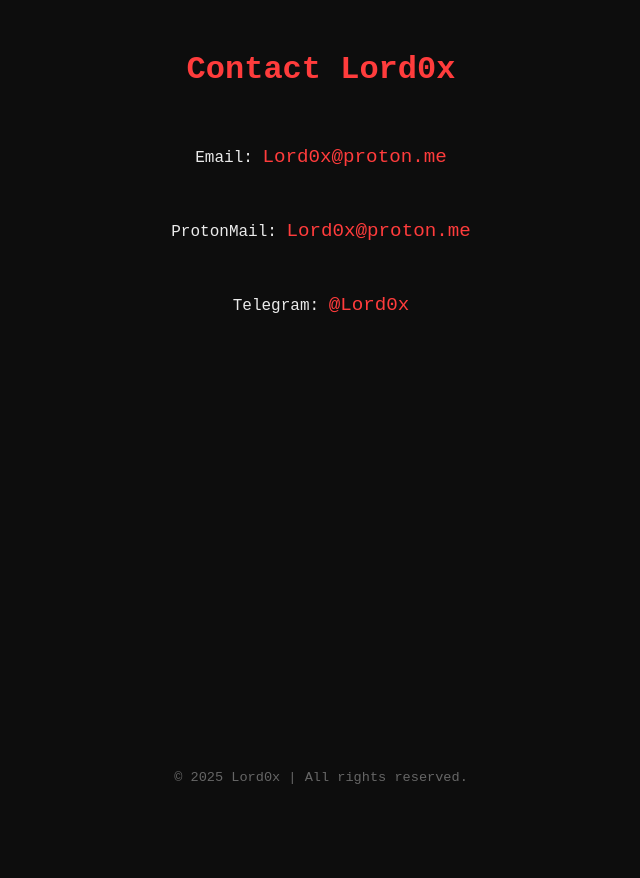
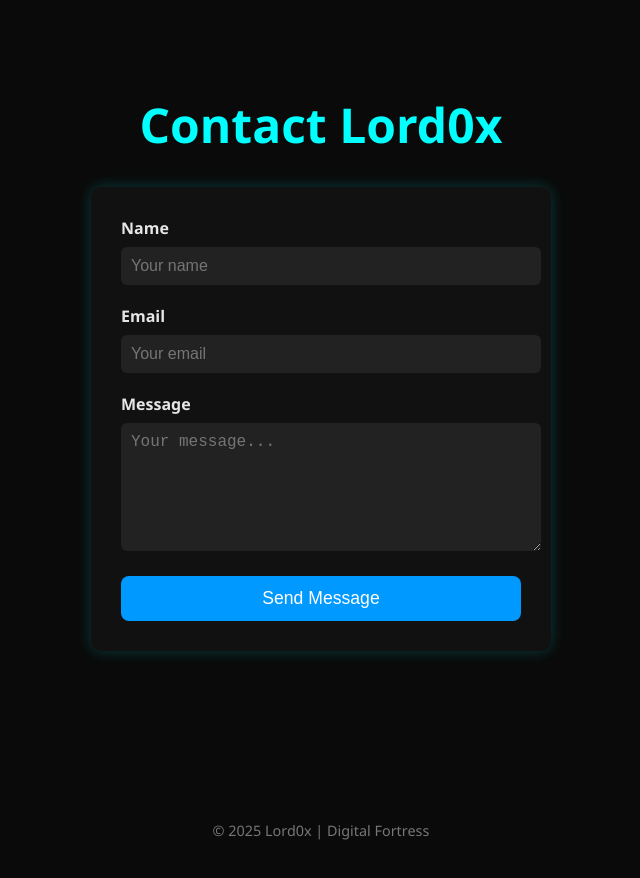
Before and after one commit to XVoidSec/XVoidSec.github.io, a plain HTML site: page contact.html in a window 1280 px wide. Shown: the whole page, without its empty margins (319-959 px from the left). Drawn offline with Linux system fonts and the light colour scheme.

Commit message:
Update contact.html

```diff
--- a/contact.html
+++ b/contact.html
@@ -3,53 +3,109 @@
 <head>
   <meta charset="UTF-8" />
   <meta name="viewport" content="width=device-width, initial-scale=1" />
-  <title>Contact - Lord0x</title>
-  <link rel="icon" type="image/png" href="favicon.png" />
+  <title>Contact Lord0x</title>
+  <link rel="icon" href="favicon.png" type="image/png" />
   <style>
+    :root {
+      --primary-color: #0ff;
+      --bg-color: #0a0a0a;
+      --accent-color: #09f;
+      --text-color: #e6e6e6;
+      --glass: rgba(255,255,255,0.05);
+    }
+
     body {
-      margin: 0; padding: 30px;
-      background-color: #0d0d0d;
-      color: #eaeaea;
-      font-family: 'Courier New', monospace;
-      min-height: 100vh;
+      margin: 0;
+      font-family: 'Segoe UI', Tahoma, Geneva, Verdana, sans-serif;
+      background-color: var(--bg-color);
+      color: var(--text-color);
+      padding: 60px 20px;
       display: flex;
       flex-direction: column;
       align-items: center;
+      min-height: 100vh;
+    }
+
+    h1 {
+      color: var(--primary-color);
+      font-size: 3rem;
+      margin-bottom: 30px;
+    }
+
+    form {
+      background-color: #111;
+      padding: 30px;
+      border-radius: 10px;
+      box-shadow: 0 0 15px rgba(0, 255, 255, 0.2);
+      max-width: 400px;
+      width: 100%;
+    }
+
+    label {
+      display: block;
+      margin-bottom: 8px;
+      font-weight: bold;
+    }
+
+    input, textarea {
+      width: 100%;
+      padding: 10px;
+      margin-bottom: 20px;
+      border: none;
+      border-radius: 6px;
+      background-color: #222;
+      color: var(--text-color);
+      resize: vertical;
+      font-size: 1rem;
+    }
+
+    input:focus, textarea:focus {
+      outline: 2px solid var(--accent-color);
+    }
+
+    button {
+      background-color: var(--accent-color);
+      color: #fff;
+      border: none;
+      padding: 12px 30px;
+      font-size: 1.1rem;
+      border-radius: 8px;
+      cursor: pointer;
+      transition: background-color 0.3s ease;
+      width: 100%;
+    }
+
+    button:hover {
+      background-color: #0077cc;
+    }
+
+    .footer {
+      margin-top: auto;
+      color: #777;
+      font-size: 0.9rem;
       text-align: center;
-    }
-    h1 {
-      color: #ff3c3c;
-      margin-bottom: 1em;
-    }
-    a {
-      color: #ff3c3c;
-      text-decoration: none;
-      font-size: 1.2rem;
-      margin: 10px 0;
-      display: inline-block;
-      transition: color 0.3s;
-    }
-    a:hover {
-      text-decoration: underline;
-      color: #fff;
-    }
-    .footer {
-      position: fixed;
-      bottom: 15px;
-      font-size: 0.85rem;
-      color: #666;
-      width: 100%;
-      text-align: center;
+      padding: 20px 0;
     }
   </style>
 </head>
 <body>
+
   <h1>Contact Lord0x</h1>
 
-  <p>Email: <a href="mailto:Lord0x@proton.me">Lord0x@proton.me</a></p>
-  <p>ProtonMail: <a href="mailto:Lord0x@proton.me">Lord0x@proton.me</a></p>
-  <p>Telegram: <a href="https://t.me/Lord0x" target="_blank" rel="noopener noreferrer">@Lord0x</a></p>
+  <form action="mailto:Lord0x@proton.me" method="POST" enctype="text/plain">
+    <label for="name">Name</label>
+    <input type="text" id="name" name="Name" placeholder="Your name" required />
 
-  <div class="footer">&copy; 2025 Lord0x | All rights reserved.</div>
+    <label for="email">Email</label>
+    <input type="email" id="email" name="Email" placeholder="Your email" required />
+
+    <label for="message">Message</label>
+    <textarea id="message" name="Message" rows="6" placeholder="Your message..." required></textarea>
+
+    <button type="submit">Send Message</button>
+  </form>
+
+  <div class="footer">&copy; 2025 Lord0x | Digital Fortress</div>
+
 </body>
 </html>
```
